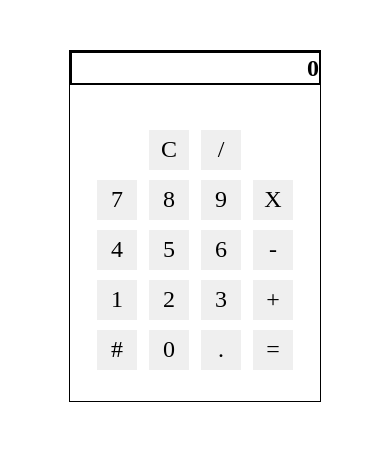
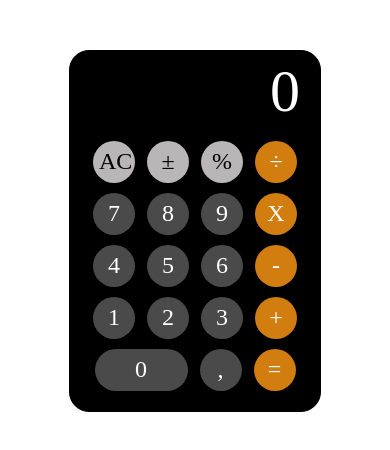
Before and after one commit to BoomslangRU/calculator, a plain HTML site: page index.html in a window 390 px wide. Drawn offline with nearby package versions, Linux system fonts and the light colour scheme.

Commit message:
added a style for the calculator for iphone

```diff
--- a/index.css
+++ b/index.css
@@ -1,29 +1,55 @@
-.calculator {
+main .calculator {
     border: black 1px solid;
     margin: 50px auto;
     width: 250px;
-    height: 350px;
+    height: 360px;
     text-align: center;
     font-size: 1.5em;
+    background: black;
+    border-radius: 20px;
 }
 
-.calculator .section-button{
-    padding: 35px 20px 0 20px;
+main .calculator .section-button{
+    padding: 0px 20px 0 20px;
 }
 
-.calculator .input-result #input-result-tabl {
-    height: 30px;
-    width: 247px;
+main .calculator .input-result #input-result-tabl {
+    height: 80px;
+    width: 210px;
     padding: 0px;
     text-align: right;
-    border: black 2px solid;
-    font-weight: 600;
+    border: none;
+    font-weight: 100;
+    font-size: 2.5em;
+    color: white;
+    background-color: black;
 }
 
-.calculator .section-button .line button {
-    height: 40px;
-    width: 40px;
+main .calculator .section-button .line button {
+    height: 42px;
+    width: 42px;
     margin: 10px 3px 0 3px;
     border: none;
     font-weight: 500;
+    border-radius: 50%;
 }
+
+main .calculator .section-button .line #zero {
+    width: 93px;
+    border-radius: 30px;
+}
+
+main .calculator .section-button .line .number-button {
+    background-color: #4b4a4a;
+    color: white;
+}
+
+main .calculator .section-button .line .operation-button {
+    background-color: rgb(209, 125, 15);
+    color: white;
+}
+
+main .calculator .section-button .line .line-one {
+    background-color: #b8b6b6;
+    color: black;
+}
--- a/index.html
+++ b/index.html
@@ -15,32 +15,33 @@
                 <input id="input-result-tabl" type="text">
             </div>
             <div class="section-button">
-                <div class="line">
-                    <button id="C" class="operation-button" value="C">C</button>
-                    <button id="/" class="operation-button" value="/">/</button>
+                <div class="line" >
+                    <button id="C" class="operation-button line-one" value="C">AC</button>
+                    <button id="plus-minus" class="operation-button line-one">±</button>
+                    <button id="" class="line-one" value="">%</button>
+                    <button id="/" class="operation-button" value="/">÷</button>
                 </div>
                 <div class="line">
-                    <button id="7" class="number-button" value="7">7</button>
-                    <button id="8" class="number-button" value="8">8</button>
-                    <button id="9" class="number-button" value="9">9</button>
+                    <button id="seven" class="number-button" value="7">7</button>
+                    <button id="eight" class="number-button" value="8">8</button>
+                    <button id="nine" class="number-button" value="9">9</button>
                     <button id="X" class="operation-button" value="X">X</button>
                 </div>
                 <div class="line">
-                    <button id="4" class="number-button" value="4">4</button>
-                    <button id="5" class="number-button" value="5">5</button>
-                    <button id="6" class="number-button" value="6">6</button>
+                    <button id="four" class="number-button" value="4">4</button>
+                    <button id="five" class="number-button" value="5">5</button>
+                    <button id="six" class="number-button" value="6">6</button>
                     <button id="-" class="operation-button" value="-">-</button>
                 </div>
                 <div class="line">
-                    <button id="1" class="number-button" value="1">1</button>
-                    <button id="2" class="number-button" value="2">2</button>
-                    <button id="3" class="number-button" value="3">3</button>
+                    <button id="one" class="number-button" value="1">1</button>
+                    <button id="two" class="number-button" value="2">2</button>
+                    <button id="three" class="number-button" value="3">3</button>
                     <button id="+" class="operation-button" value="+">+</button>
                 </div>
                 <div class="line">
-                    <button id="plus-minus" class="number-button">#</button>
-                    <button id="0" class="number-button" value="0">0</button>
-                    <button id="." class="number-button" value=".">.</button>
+                    <button id="zero" class="number-button" value="0">0</button>
+                    <button id="." class="number-button" value=".">,</button>
                     <button id="=" class="operation-button" value="=">=</button>
                 </div>
             </div>
```
